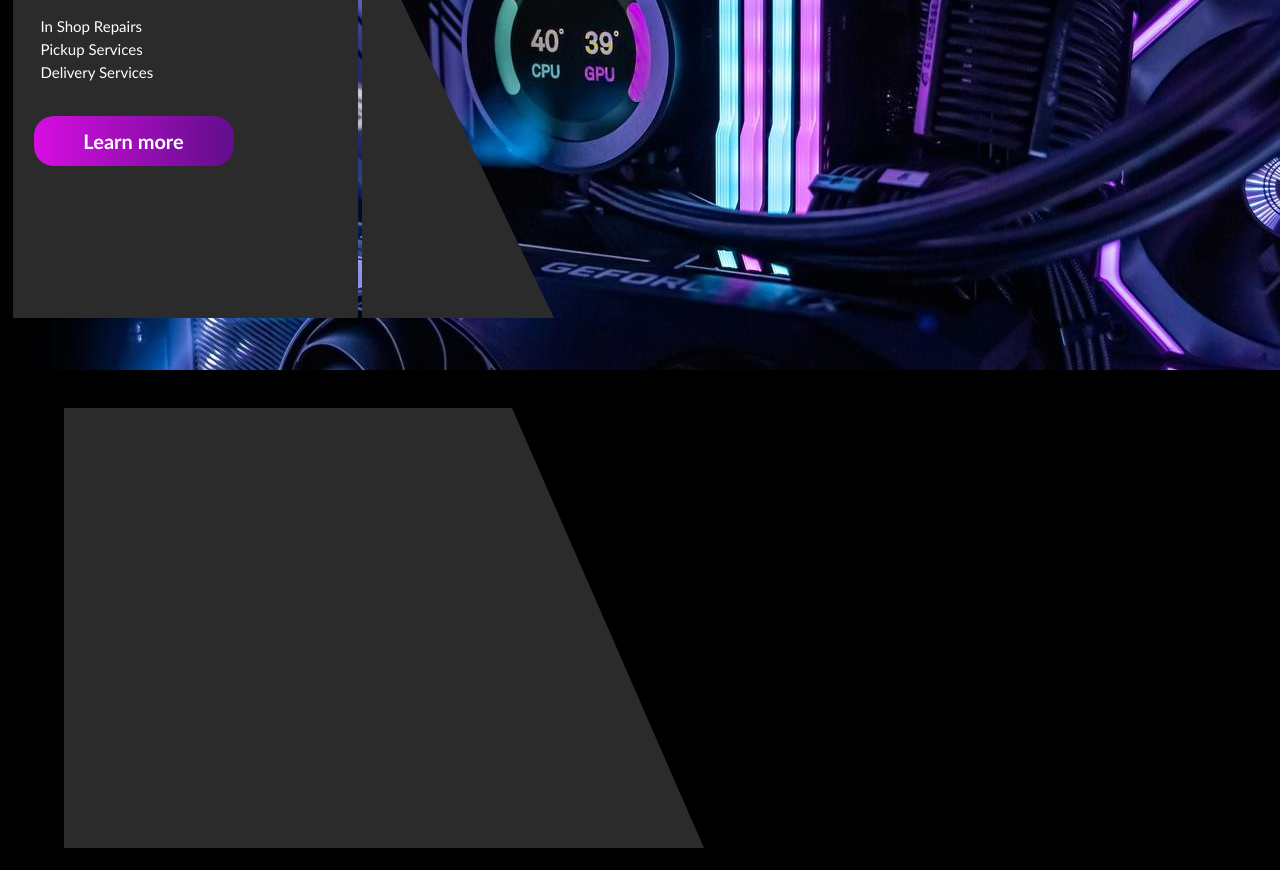
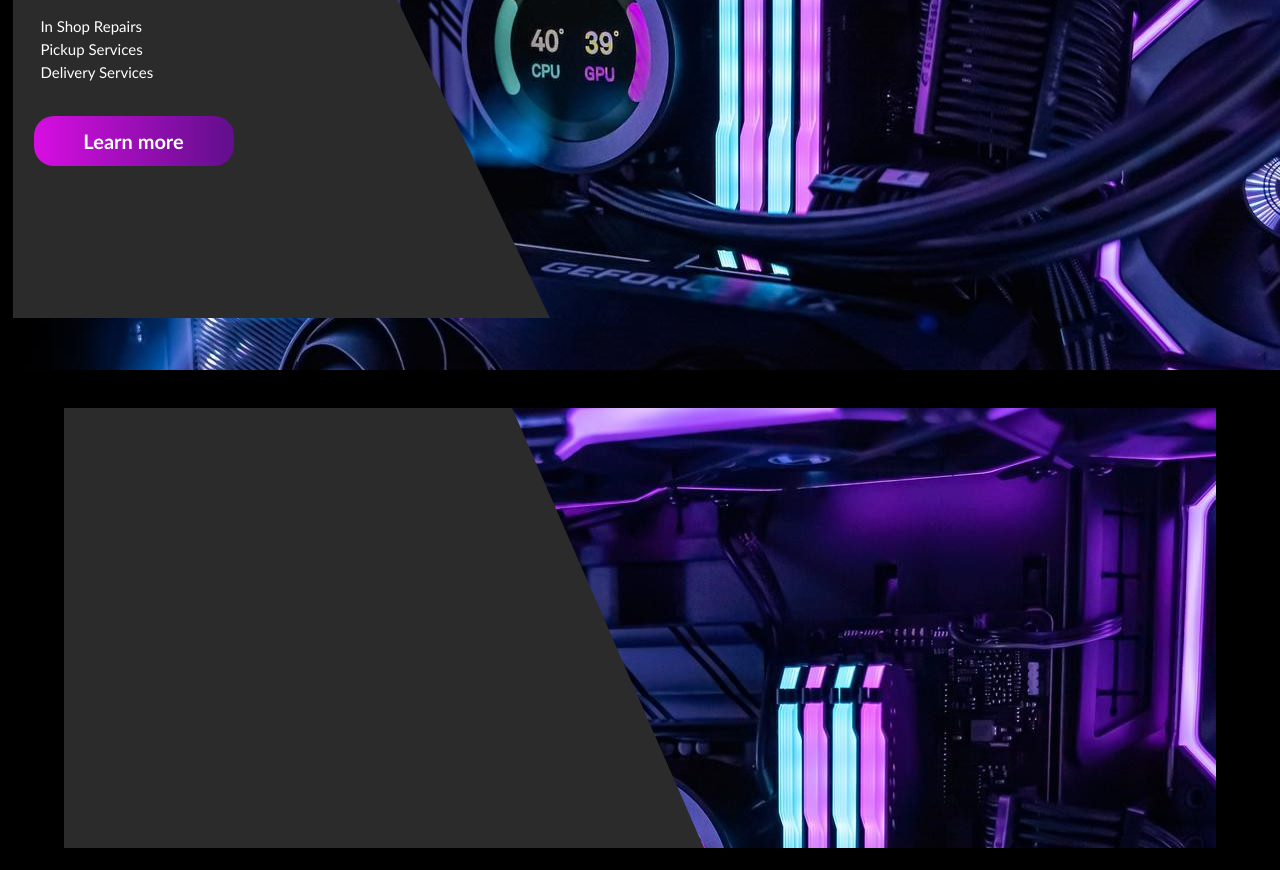
Before and after one commit to Dearborn42/QuiktekComputers, a plain HTML site: page index.html in a window 1280 px wide. Shown: the part 430-1300 px from the top of the page. Drawn offline with Linux system fonts and the light colour scheme.

Commit message:
Update style.css

```diff
--- a/style.css
+++ b/style.css
@@ -40,7 +40,7 @@
     border-bottom: 0px solid transparent;
     border-right: 0px solid transparent;
     margin-top: 27.2%;
-    margin-left: 28.3%;
+    margin-left: 28%;
 
 }
 
@@ -69,7 +69,7 @@
 .laptop-repair.hover{
     width: 0vw;
     height: 55vh;
-    background-image: url(image-container.png);
+    background-image: url(image-container.jpg);
     /* border: 5px solid transparent;
     border-image: linear-gradient(to right, #008080, #7800C6) 1; */
 }
```
